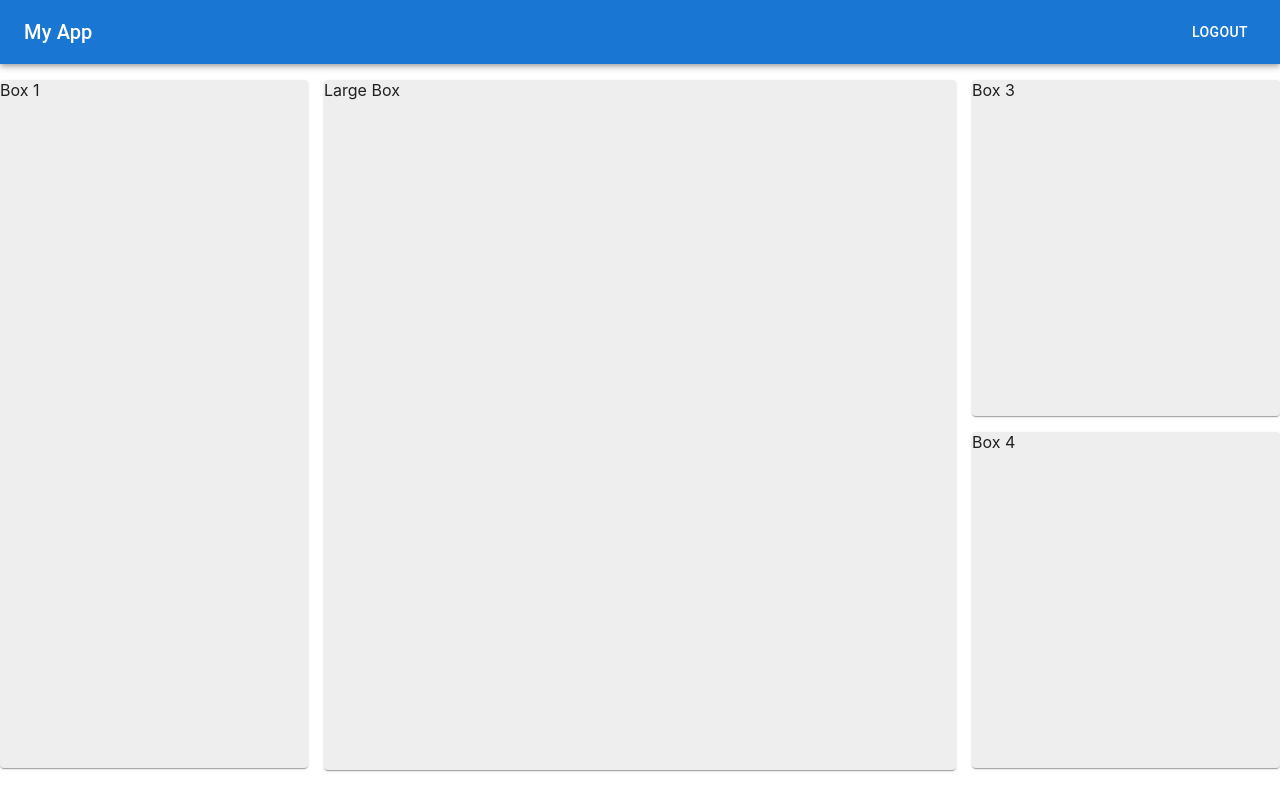
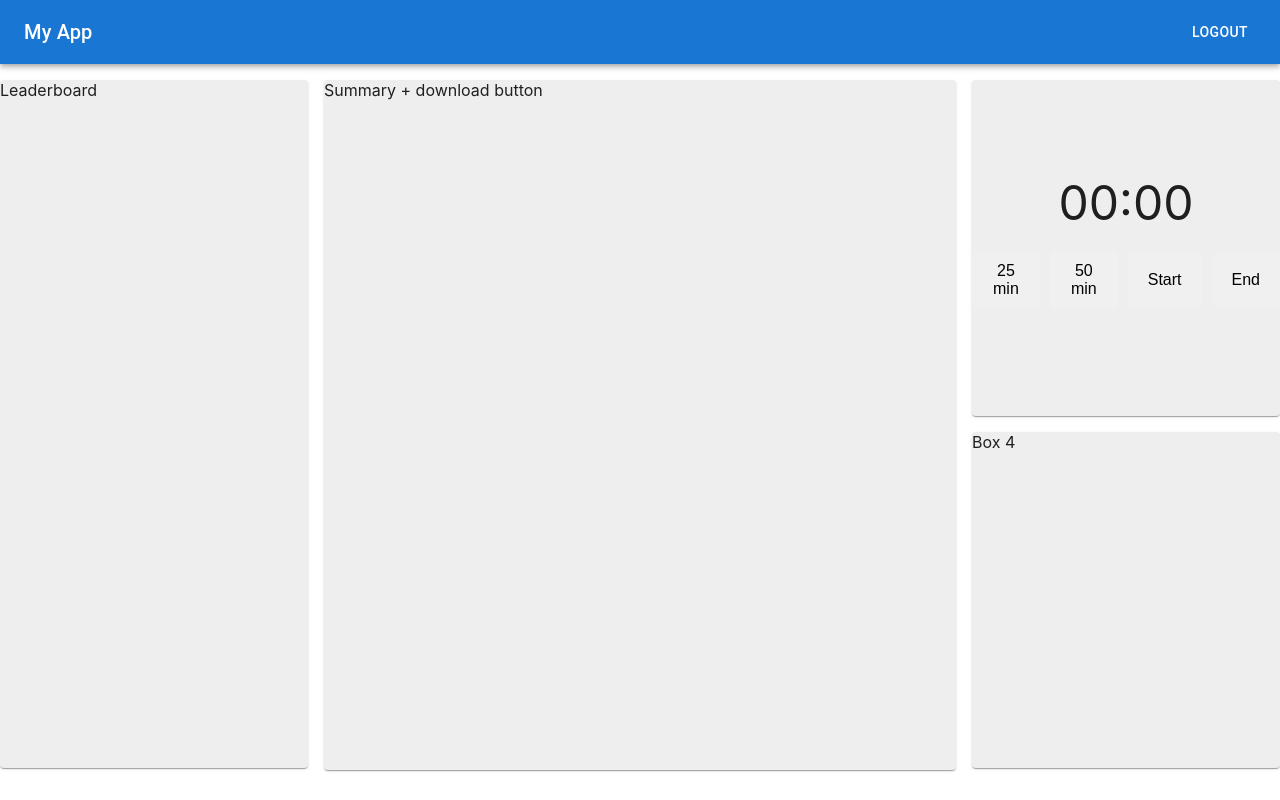
Before and after one commit to Sugarnetes/Gradient, a React (Create React App) app in the folder client/: page /dashboard in a window 1280 px wide. Built offline with nearby package versions, Linux system fonts and the light colour scheme.

Commit message:
added timer + minor styling, note that css files will need to be created per component.

```diff
--- /dev/null
+++ b/client/src/components/timer.css
@@ -0,0 +1,31 @@
+.timer {
+    display: flex;
+    flex-direction: column;
+    align-items: center;
+    justify-content: center;
+    height: 40vh;
+}
+
+.time {
+    font-size: 3em; /* Adjust as needed to cover 50% length of the buttons */
+    margin-bottom: 20px; /* Spacing between the timer and the buttons */
+}
+
+.buttons {
+    display: flex;
+    gap: 10px; /* Adjust the spacing between buttons */
+}
+
+.buttons button {
+    padding: 10px 20px; /* Padding inside buttons */
+    font-size: 1em; /* Adjust button font size as needed */
+    cursor: pointer; /* Changes cursor to pointer when hovering over buttons */
+    outline: none; /* Removes the outline around buttons when focused */
+    border: none; /* Removes the default border of buttons */
+    background-color: #f0f0f0; /* Light grey background for the buttons */
+    border-radius: 5px; /* Rounded corners for buttons */
+}
+
+.buttons button:hover {
+    background-color: #e0e0e0; /* Slightly darker grey on hover */
+}
--- a/client/src/components/timer.jsx
+++ b/client/src/components/timer.jsx
@@ -0,0 +1,58 @@
+import React, { useState, useEffect } from 'react';
+import './timer.css';
+
+const Timer = () => {
+    const [seconds, setSeconds] = useState(0);
+    const [isActive, setIsActive] = useState(false);
+
+    let selected = "";
+
+    const toggle = () => {
+        setIsActive(!isActive);
+    }
+
+    const reset = () => {
+        setSeconds(0);
+        setIsActive(false);
+    }
+
+    const setTime = (minutes) => {
+        setSeconds(minutes * 60);
+    }
+
+    useEffect(() => {
+        let interval = null;
+        if (isActive) {
+            interval = setInterval(() => {
+                setSeconds(seconds => seconds > 0 ? seconds - 1 : 0);
+            }, 1000);
+        } else if (!isActive && seconds !== 0) {
+            clearInterval(interval);
+        }
+        return () => clearInterval(interval);
+    }, [isActive, seconds]);
+
+    const formatTime = () => {
+        const minutes = Math.floor(seconds / 60);
+        const remainingSeconds = seconds % 60;
+        return `${String(minutes).padStart(2, '0')}:${String(remainingSeconds).padStart(2, '0')}`;
+    }
+
+    return (
+        <div className="timer">
+            <div className="time">
+                {formatTime()}
+            </div>
+            <div className="buttons">
+                <button onClick={() => setTime(25)}>25 min</button>
+                <button onClick={() => setTime(50)}>50 min</button>
+                <button onClick={toggle}>
+                    {isActive ? 'Pause' : 'Start'}
+                </button>
+                <button onClick={reset}>End</button>
+            </div>
+        </div>
+    );
+};
+
+export default Timer;
--- a/client/src/pages/home.jsx
+++ b/client/src/pages/home.jsx
@@ -4,6 +4,7 @@ import { styled } from '@mui/material/styles';
 import Paper from '@mui/material/Paper';
 import Grid from '@mui/material/Grid';
 import './style.css';
+import Timer from '../components/timer';
 
 export const Home = () => {
 
@@ -22,7 +23,7 @@ export const Home = () => {
                 {/* Left Column - First Box */}
                 <Grid item xs>
                     <Paper style={{ height: '100%', backgroundColor: '#eee' }}>
-                    Box 1
+                        Leaderboard
                     </Paper>
                 </Grid>
 
@@ -32,7 +33,7 @@ export const Home = () => {
             {/* Middle Column */}
             <Grid item xs={6}>
                 <Paper style={{ height: '98%', backgroundColor: '#eee' }}>
-                Large Box
+                    Summary + download button
                 </Paper>
             </Grid>
 
@@ -43,14 +44,14 @@ export const Home = () => {
                 {/* Right Column - First Box */}
                 <Grid item xs>
                     <Paper style={{ height: '100%', backgroundColor: '#eee' }}>
-                    Box 3
+                        <Timer />
                     </Paper>
                 </Grid>
 
                 {/* Right Column - Second Box */}
                 <Grid item xs>
                     <Paper style={{ height: '100%', backgroundColor: '#eee' }}>
-                    Box 4
+                        Box 4
                     </Paper>
                 </Grid>
                 </Grid>
```
Also changed, not shown: client/src/components/style.css (deleted).
